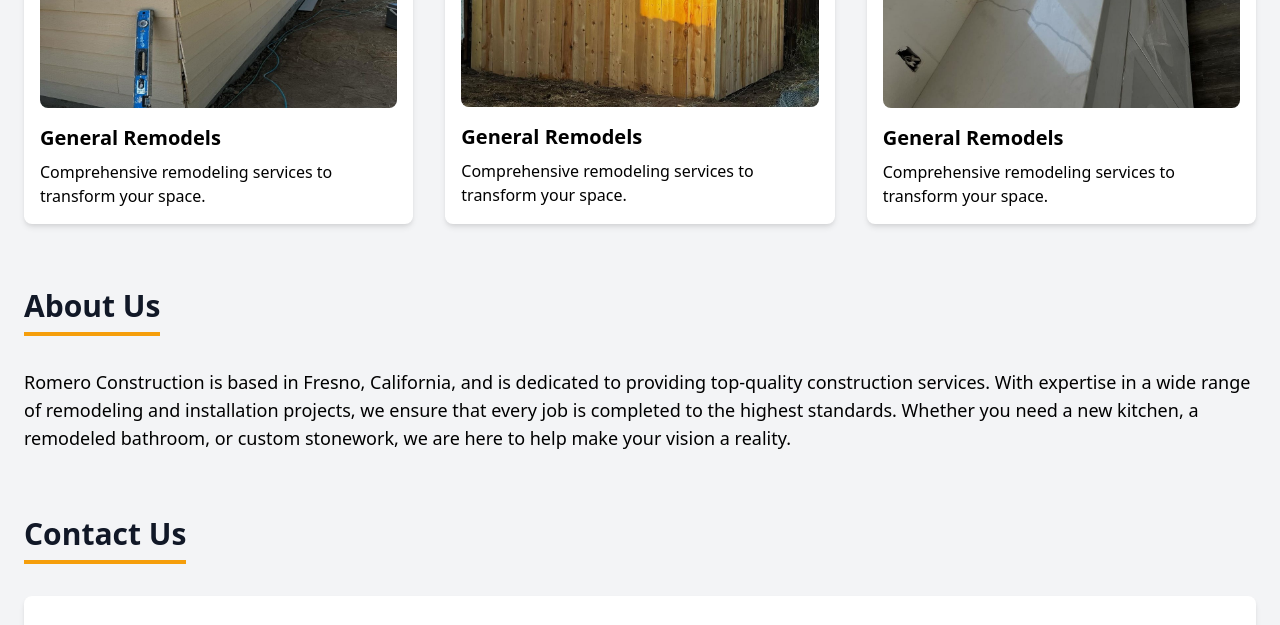
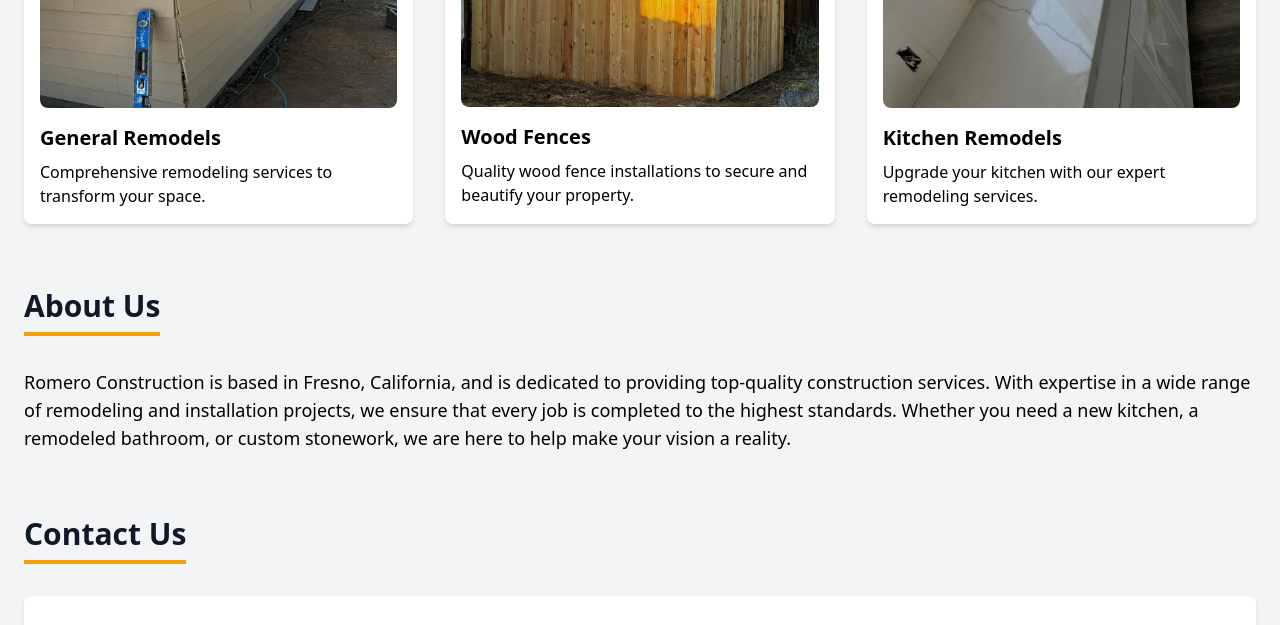
Before and after one commit to PinexC/romeroconstruction, a plain HTML site: page index.html in a window 1280 px wide. Shown: the part 3340-3965 px from the top of the page. Drawn offline with nearby package versions, Linux system fonts and the light colour scheme.

Commit message:
feat: :fire: description
fix descriptions

```diff
--- a/index.html
+++ b/index.html
@@ -170,13 +170,13 @@
 					</div>
 					<div class="bg-white p-4 rounded-lg shadow-md">
 						<img src="./img/fences.jpg" alt="Project Image" class="rounded-lg mb-4" />
-						<h3 class="text-xl font-bold mb-2">General Remodels</h3>
-						<p>Comprehensive remodeling services to transform your space.</p>
+						<h3 class="text-xl font-bold mb-2">Wood Fences</h3>
+						<p>Quality wood fence installations to secure and beautify your property.</p>
 					</div>
 					<div class="bg-white p-4 rounded-lg shadow-md">
 						<img src="./img/kitchen.jpg" alt="Project Image" class="rounded-lg mb-4" />
-						<h3 class="text-xl font-bold mb-2">General Remodels</h3>
-						<p>Comprehensive remodeling services to transform your space.</p>
+						<h3 class="text-xl font-bold mb-2">Kitchen Remodels</h3>
+						<p>Upgrade your kitchen with our expert remodeling services.</p>
 					</div>
 					<!-- Add more project showcase items as needed -->
 				</div>
```
